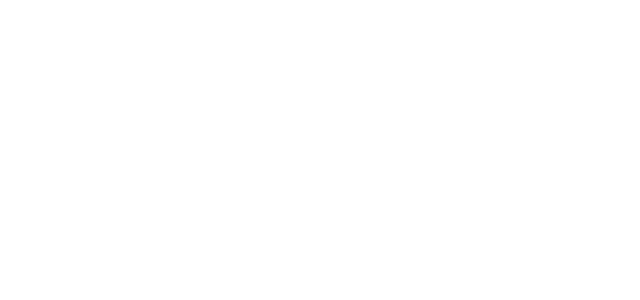
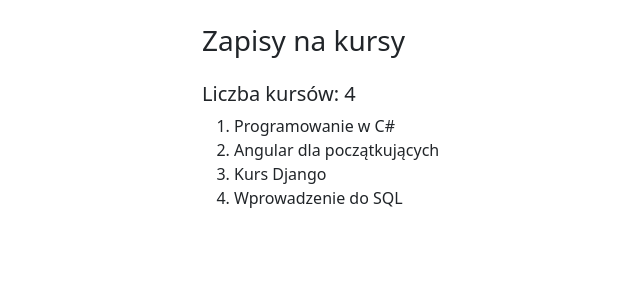
Before and after one commit to Zuza170/nowe-repozytorium, a React (Vite) app in the folder zadania/mb07/: page / in a window 1280 px wide. Shown: the top 300 px of the page, without its empty margins (150-790 px from the left). Built offline with nearby package versions, Linux system fonts and the light colour scheme.

Commit message:
MB7: dane i lista kursow

```diff
--- a/zadania/mb07/src/App.jsx
+++ b/zadania/mb07/src/App.jsx
@@ -1,7 +1,23 @@
-
+const kursy = [
+  'Programowanie w C#',
+  'Angular dla początkujących',
+  'Kurs Django',
+  'Wprowadzenie do SQL',
+]
 
 function App() {
+  return(
+    <div className="container py-4" style={{maxWidth: 600}}>
+      <h1 className="h3 mb-4">Zapisy na kursy</h1>
+      <h2 className="h5">Liczba kursów: {kursy.length}</h2>
 
+      <ol>
+        {kursy.map((kurs, index) => (
+          <li key={index}>{kurs}</li>
+        ))}
+      </ol>
+    </div>
+  )
 
 }
 
```
